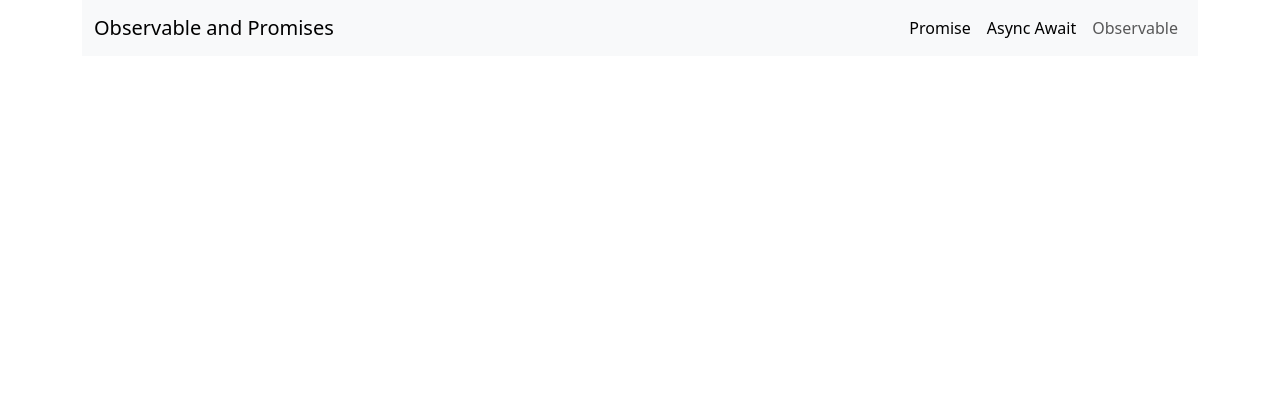
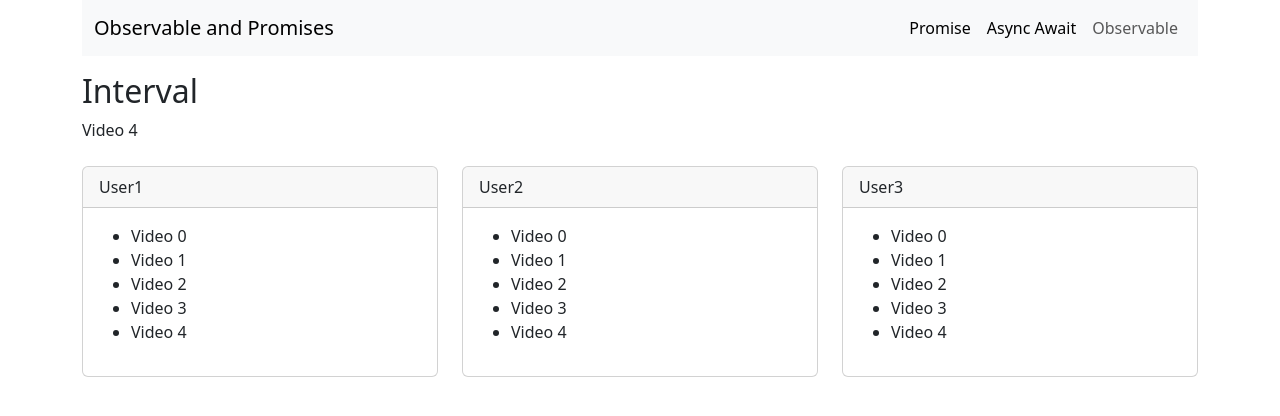
Before and after one commit to Vaibhav2596/Rxjs-Series, an Angular app: page /observable/interval in a window 1280 px wide. Before the commit this address led to /. Shown: the top 416 px of the page. Built offline with nearby package versions, Linux system fonts and the light colour scheme.

Commit message:
Interval Operator Example

```diff
--- /dev/null
+++ b/src/app/Features/observable-component/interval/interval.html
@@ -0,0 +1,33 @@
+<div class="my-3">
+  <h2>Interval</h2>
+  {{ obsMsg }}
+  <br />
+  <br />
+
+  <div class="row">
+    <div class="col-md-4">
+      <div class="card">
+        <div class="card-header">User1</div>
+        <div class="card-body">
+          <ul id="elContainer"></ul>
+        </div>
+      </div>
+    </div>
+    <div class="col-md-4">
+      <div class="card">
+        <div class="card-header">User2</div>
+        <div class="card-body">
+          <ul id="elContainer2"></ul>
+        </div>
+      </div>
+    </div>
+    <div class="col-md-4">
+      <div class="card">
+        <div class="card-header">User3</div>
+        <div class="card-body">
+          <ul id="elContainer3"></ul>
+        </div>
+      </div>
+    </div>
+  </div>
+</div>
--- /dev/null
+++ b/src/app/Features/observable-component/interval/interval.ts
@@ -0,0 +1,33 @@
+import { Component, inject, OnInit } from '@angular/core';
+import { interval, Subscription } from 'rxjs';
+import { DesignUtilityService } from '../../services/design-utility-service';
+
+@Component({
+  selector: 'app-interval',
+  imports: [],
+  templateUrl: './interval.html',
+  styleUrl: './interval.scss',
+})
+export class Interval implements OnInit {
+  obsMsg:string = '';
+  videoSubscription! : Subscription;
+
+  designUtilityService = inject(DesignUtilityService);
+
+  ngOnInit(): void {
+    const broadCastVideos = interval(1000);
+
+    this.videoSubscription = broadCastVideos.subscribe(res => {
+      console.log(res);
+      this.obsMsg = 'Video ' + res;
+      this.designUtilityService.print(this.obsMsg,'elContainer')
+      this.designUtilityService.print(this.obsMsg,'elContainer2')
+      this.designUtilityService.print(this.obsMsg,'elContainer3')
+      if(res >= 5){
+        this.videoSubscription.unsubscribe();
+      }
+    })
+  }
+
+
+}
--- a/src/app/Features/observable-component/observable-operator-list/observable-operator-list.html
+++ b/src/app/Features/observable-component/observable-operator-list/observable-operator-list.html
@@ -4,6 +4,9 @@
       <li>
         <a routerLink="fromEvent">From Event</a>
       </li>
+      <li>
+        <a routerLink="interval">Interval</a>
+      </li>
     </ul>
   </div>
 </div>
--- a/src/app/app.routes.ts
+++ b/src/app/app.routes.ts
@@ -4,6 +4,7 @@ import { AsyncAwait } from './Features/async-await/async-await';
 import { ObservableComponent } from './Features/observable-component/observable-component';
 import { ObservableOperatorList } from './Features/observable-component/observable-operator-list/observable-operator-list';
 import { FromEvent } from './Features/observable-component/from-event/from-event';
+import { Interval } from './Features/observable-component/interval/interval';
 
 export const routes: Routes = [
   { path: '', redirectTo: 'promise', pathMatch: 'full' },
@@ -15,6 +16,7 @@ export const routes: Routes = [
     children: [
       { path: '', component: ObservableOperatorList },
       { path: 'fromEvent', component: FromEvent },
+      { path: 'interval', component: Interval },
     ],
   },
 ];
```
Also changed, not shown: public/Notes/4. Interval.md (added, +2 -0 lines), src/app/Features/observable-component/interval/interval.scss (added), 1 other file (tests, documents, lock files or other folders). Lines whose indentation alone changed are shown as unchanged.
